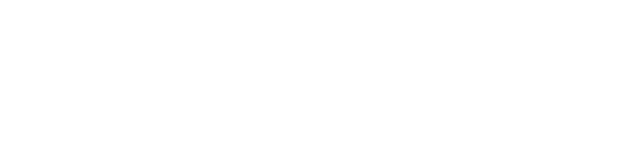
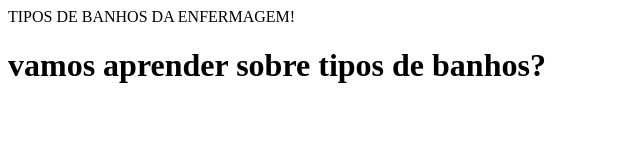
Before and after one commit to sandi120810/paginatiposdebanhonaenfermagem, a plain HTML site: page index.html in a window 1280 px wide. Shown: the whole page, without its empty margins (0-640 px from the left). Drawn offline with Linux system fonts and the light colour scheme.

Commit message:
header e h1

```diff
--- a/index.html
+++ b/index.html
@@ -1,11 +1,15 @@
 <!DOCTYPE html>
 <html lang="en">
+
 <head>
     <meta charset="UTF-8">
     <meta name="viewport" content="width=device-width, initial-scale=1.0">
-    <title>Document</title>
+    <title>tipos de banhos da enfermagem</title>
 </head>
+
 <body>
+    <header>TIPOS DE BANHOS DA ENFERMAGEM!</header>
+    <h1>vamos aprender sobre tipos de banhos?</h1>
+</body>
 
-</body>
 </html>
```
